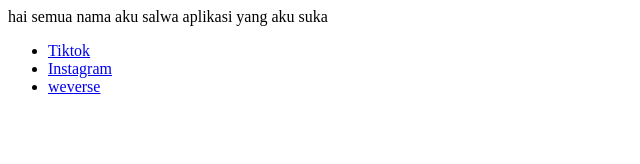
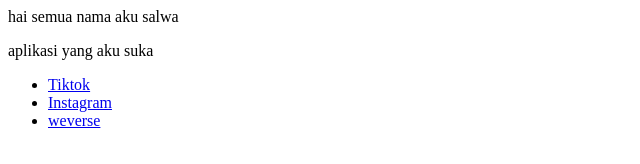
Before and after one commit to salwa2298/syalwaa, a plain HTML site: page index.html in a window 1280 px wide. Shown: the whole page, without its empty margins (0-640 px from the left). Drawn offline with Linux system fonts and the light colour scheme.

Commit message:
Update index.html

```diff
--- a/index.html
+++ b/index.html
@@ -8,7 +8,7 @@
 <body>
     hai semua nama aku salwa
 </body>
-<body>aplikasi yang aku suka</body>
+<p>aplikasi yang aku suka</p>
 <p>
     <ul>
         <li><a href="https://www.tiktok.com/id-ID/">Tiktok</a></li>
```
